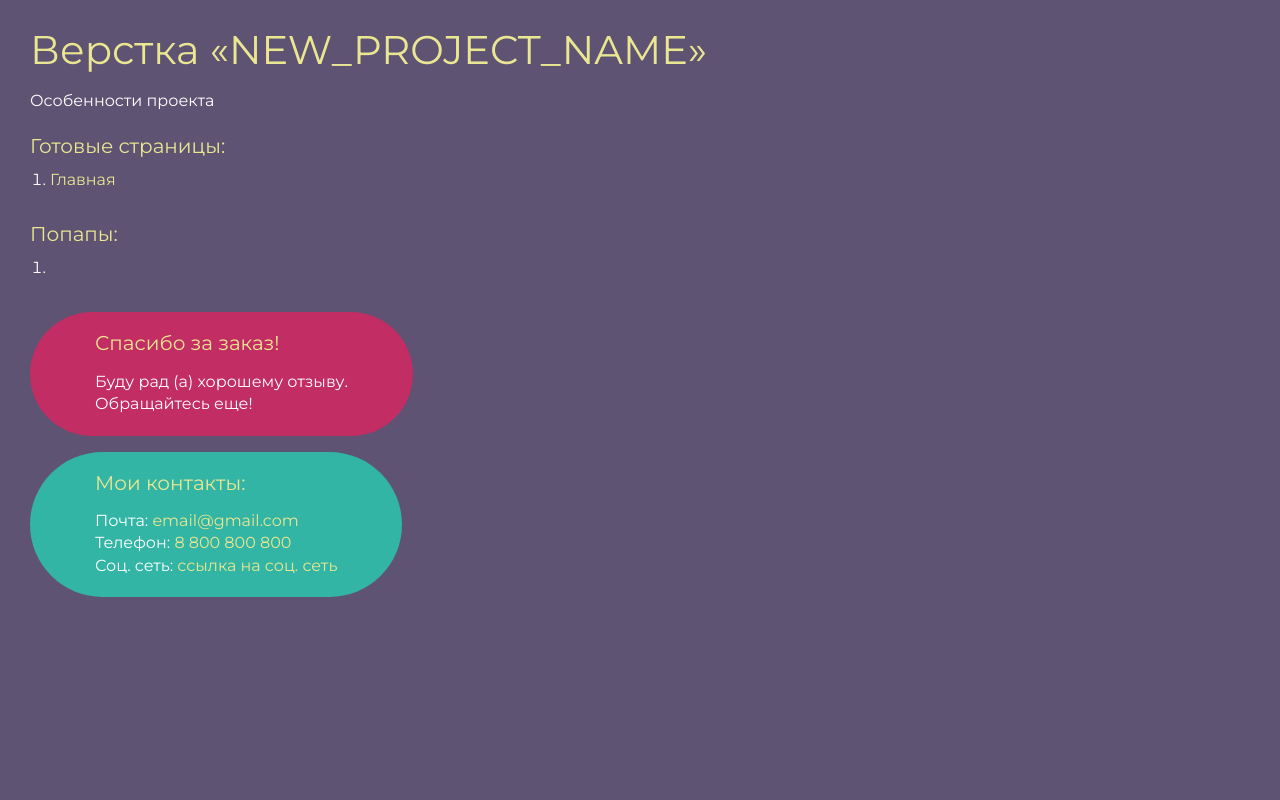
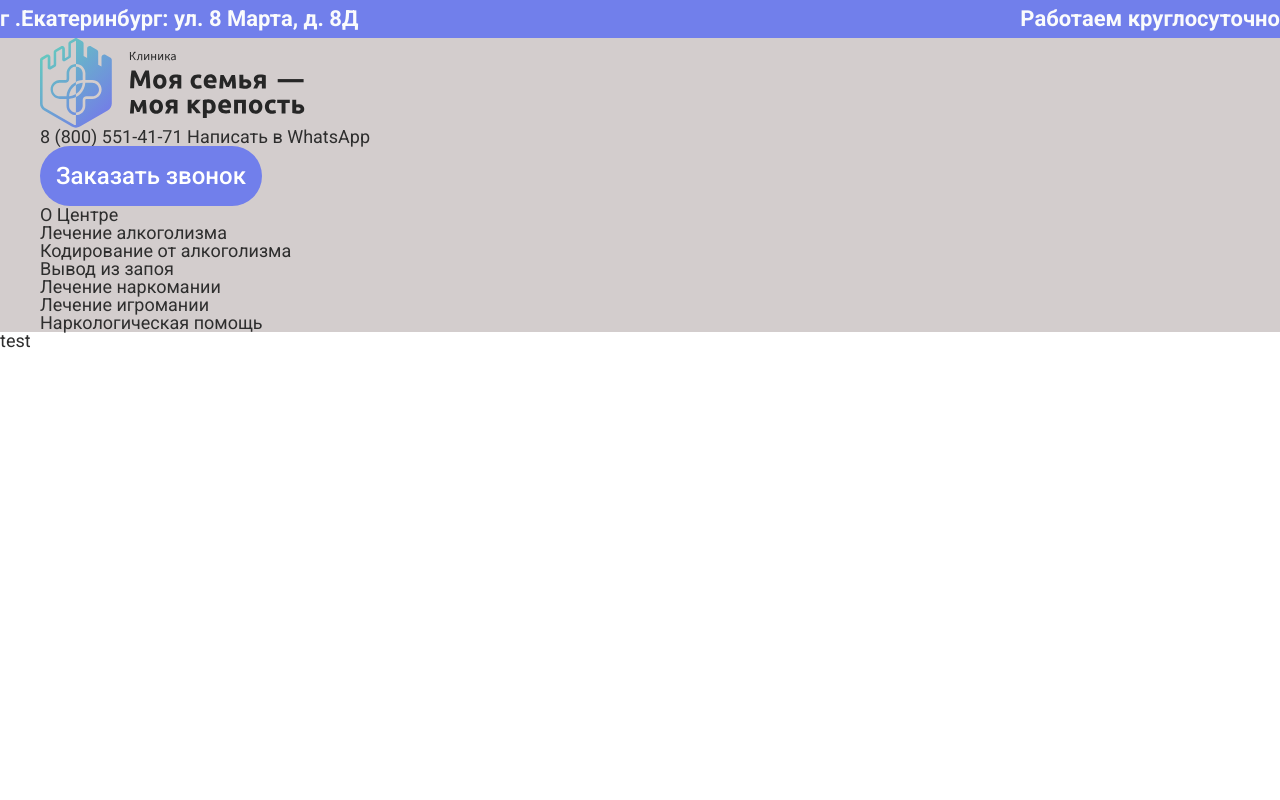
Before and after one commit to Dtulumbasov28/project_mcmk, a website built with webpack: page src/index.html in a window 1280 px wide. Built offline with nearby package versions, Linux system fonts and the light colour scheme; files whose address does not match are found by name.

Commit message:
Написал разметку для header

```diff
--- a/config/gulp-tasks/css.js
+++ b/config/gulp-tasks/css.js
@@ -1,5 +1,5 @@
 import cleanCss from 'gulp-clean-css';
-import del from "del";
+import { deleteAsync as del } from "del";
 import webpcss from 'gulp-webpcss';
 import autoprefixer from 'gulp-autoprefixer';
 import groupCssMediaQueries from 'gulp-group-css-media-queries';
--- a/config/gulp-tasks/reset.js
+++ b/config/gulp-tasks/reset.js
@@ -1,4 +1,4 @@
-import del from "del";
+import { deleteAsync as del } from "del";
 export const reset = () => {
 	return del(app.path.clean);
 }
--- a/config/gulp-tasks/zip.js
+++ b/config/gulp-tasks/zip.js
@@ -1,4 +1,4 @@
-import del from "del";
+import { deleteAsync as del } from "del";
 import zipPlugin from "gulp-zip";
 
 export const zip = () => {
--- a/src/html/_header.htm
+++ b/src/html/_header.htm
@@ -1,4 +1,46 @@
 <header class="header">
+	<div class="header__top">
+		<a class="header__location" href="#">г .Екатеринбург: ул. 8 Марта, д. 8Д</a>
+		<div class="header__schedule">Работаем круглосуточно</div>
+	</div>
 	<div class="header__container">
+		<div class="header__row-top">
+			<a class="header__logo logo" href="#">
+				<img src="@img/logo.svg" alt="#" />
+			</a>
+			<div class="header__messengers">
+				<a class="header__messengers-phone messengers-phone" href="#">8 (800) 551-41-71</a>
+				<a class="header__messengers-whatsapp messengers-whatsapp" href="#">Написать в WhatsApp</a>
+			</div>
+			<button class="header__button button"><span>Заказать звонок</span></button>
+		</div>
+		<div class="header__row-bottom">
+			<nav class="header__nav">
+				<ul class="header__list">
+					<li class="header__item">
+						<a href="#"> О Центре </a>
+					</li>
+					<li class="header__item">
+						<a href="#"> Лечение алкоголизма </a>
+					</li>
+					<li class="header__item">
+						<a href="#"> Кодирование от </a>
+						алкоголизма
+					</li>
+					<li class="header__item">
+						<a href="#"> Вывод из запоя </a>
+					</li>
+					<li class="header__item">
+						<a href="#"> Лечение наркомании </a>
+					</li>
+					<li class="header__item">
+						<a href="#"> Лечение игромании </a>
+					</li>
+					<li class="header__item">
+						<a href="#"> Наркологическая помощь </a>
+					</li>
+				</ul>
+			</nav>
+		</div>
 	</div>
 </header>
--- a/src/index.html
+++ b/src/index.html
@@ -1,150 +1,17 @@
 <!DOCTYPE html>
-<html>
-	<head>
-		<meta charset="UTF-8">
-		<meta name="viewport" content="width=device-width, initial-scale=1.0">
-		<title>Верстка «NEW_PROJECT_NAME»</title>
-	</head>
+<html lang="ru">
+	@@include('html/_head.htm',{
+	"title":"Главная"
+	})
 	<body>
-		<div class="rootpage">
-			<h1>Верстка «NEW_PROJECT_NAME»</h1>
-			<div class="rootpage__info">
-				Особенности проекта
-			</div>
-			<h2>Готовые страницы:</h2>
-			<ol class="rootpage__list">
-				<li><a target="_blank" href="home.html">Главная</a></li>
-			</ol>
-			<h2>Попапы:</h2>
-			<ol class="rootpage__list">
-				<li><a target="_blank" href="home.html#"></a></li>
-			</ol>
-			<div class="rootpage__tnx">
-				<h2>Спасибо за заказ!</h2>
-				<p>Буду рад (а) хорошему отзыву.</p>
-				<p>Обращайтесь еще!</p>
-			</div>
-			<div class="rootpage__contacts">
-				<h2>Мои контакты:</h2>
-				<p>Почта: <a href="mailto:email@gmail.com">email@gmail.com</a></p>
-				<p>Телефон: <a href="tel:8800800800">8 800 800 800</a></p>
-				<p>Соц. сеть: <a href="">ссылка на соц. сеть</a></p>
-			</div>
+		<div class="wrapper">
+			@@include('html/_header.htm',{})
+			<main class="page">
+				test
+			</main>
+			@@include('html/_footer.htm',{})
 		</div>
+		@@include('html/_popup.htm',{})
+		@@include('html/_js.htm',{})
 	</body>
-	<style>
-		@charset "UTF-8";
-		@import url("https://fonts.googleapis.com/css?family=Montserrat:regular,700&display=swap");
-		* ,*::before, *::after {
-			padding: 0px;
-			margin: 0px;
-			border: 0px;
-			box-sizing: border-box;
-		}
-		html, body {
-			height: 100%;
-			margin: 0;
-			padding: 0;
-			min-width: 320px;
-			width: 100%;
-			color: #fff;
-			background-color: #5e5373;
-		}
-		body {
-			font-family: Montserrat;
-			font-size: 100%;
-			line-height: 1;
-			font-size: 1rem;
-		}
-		a {
-			text-decoration: underline;
-			color: #ebe691
-		}
-		a:visited {
-			text-decoration: underline;
-			color: #aaa768;
-		}
-			a:hover {
-			text-decoration: none;
-		}
-		ul li {
-			list-style: none;
-		}
-		img {
-			vertical-align: top;
-		}
-		.wrapper {
-			width: 100%;
-			min-height: 100%;
-			overflow: hidden;
-		}
-		.rootpage{
-			padding: 30px;
-			display: flex;
-			flex-direction: column;
-			align-items: flex-start;
-		}
-		@media (max-width: 767px) {
-			.rootpage{
-				padding:30px 15px;
-			}
-		}
-		h1 {
-			color: #ebe691;
-			font-size: 2.5rem;
-			margin: 0px 0px 1.25rem 0px;
-		}
-		@media (max-width: 767px) {
-			h1 {
-				font-size: 1.85rem;
-				margin: 0px 0px 1.25rem 0px;
-			}
-		}
-		h2 {
-			color: #ebe691;
-			font-size: 1.25rem;
-			margin: 0px 0px 1rem 0px;
-		}
-		@media (max-width: 767px) {
-			 h2 {
-				font-size: 1.125rem;
-				margin: 0px 0px 1rem 0px;
-			}
-		}
-		.rootpage__info{
-			line-height: 140%;
-			margin: 0px 0px 1.5rem 0px;
-		}
-
-		.rootpage__list{
-			margin: 0px 0px 2.25rem 1.25rem;
-		}
-		.rootpage__list li:not(:last-child){
-			margin: 0px 0px 15px 0px;
-		}
-		.rootpage__contacts,
-		.rootpage__tnx{
-			border-radius: 200px;
-			padding: 20px 65px;
-			line-height: 140%;
-		}
-		@media (max-width: 767px){
-		.rootpage__contacts,
-		.rootpage__tnx{
-			border-radius:40px;
-			padding: 20px;
-		}
-		}
-		.rootpage__contacts{
-			background: #32b5a4;
-
-		}
-		.rootpage__contacts a{
-			color: #ebe691;
-		}
-		.rootpage__tnx{
-			background: #c22d63;
-			margin: 0px 0px 1rem 0px;
-		}
-	</style>
 </html>
--- a/src/scss/header.scss
+++ b/src/scss/header.scss
@@ -1,4 +1,58 @@
 //====================================================================================================
+
+.header {
+  background-color: #d3cdcd;
+}
+.header__top {
+	display: flex;
+	justify-content: space-between;
+	background-color: $maincolorElem;
+	font-size: 22px;
+	font-weight: 700;
+	color: #FAFBFC;
+	padding: 8px 0;
+}
+.header__location {
+}
+.header__schedule {
+}
+.header__container {
+}
+.header__row-top {
+}
+.header__logo {
+}
+.logo {
+}
+.header__messengers {
+}
+.header__messengers-phone {
+}
+.messengers-phone {
+}
+.header__messengers-whatsapp {
+}
+.messengers-whatsapp {
+}
+.header__button {
+}
+.button {
+  background-color: $maincolorElem;
+  color: #fff;
+  padding: 16px;
+  border-radius: 150px;
+  font-size: 24px;
+  font-weight: 500;
+  line-height: math.div(28 , 24);
+}
+.header__row-bottom {
+}
+.header__nav {
+}
+.header__list {
+}
+.header__item {
+}
 
 //====================================================================================================
 
--- a/src/scss/style.scss
+++ b/src/scss/style.scss
@@ -5,6 +5,8 @@
 
 // Подключение шрифтов ===========================================================================================================================================================================================================================================================================
 //&display=swap - добавить при подключении через плагин
+@import url(https://fonts.googleapis.com/css?family=Roboto:300,300italic,regular,italic,500,500italic,700,700italic&display=swap);
+
 
 // Подключить если есть локальные файлы шрифтов
 //@import "fonts/fonts";
@@ -18,11 +20,13 @@
 // ============================================================================================================================================================================================================================================================================================================================================================================================
 
 // Шрифт по умолчанию ==============================================================================================================================================================================================================================================================================
-$fontFamily: "";
-$fontSize: rem(14); // где 14(px) - размер шрифта по умолчанию из макета
+$fontFamily: "Roboto";
+$fontSize: rem(18); // где 14(px) - размер шрифта по умолчанию из макета
 
 // Основные цвета
-$mainColor: #000; // Цвет шрифта по умолчанию
+$mainColor: #2E2E2E; // Цвет шрифта по умолчанию
+$mainColorTwo: #52575C; // Цвет шрифта по умолчанию №2
+$maincolorElem: #717FEB; // Цвет элементов' по умолчанию
 
 // Настройки адаптивной сетки ===============================================================================================================================================================================================================================================================================================
 
@@ -31,7 +35,7 @@ $minWidth: 320;
 // Ширина полотна (макета)
 $maxWidth: 1920;
 // Ширина ограничивающего контейнера (0 = нет ограничения)
-$maxWidthContainer: 1170;
+$maxWidthContainer: 1200;
 // Общий отступ у контейнера
 // (30 = по 15px слева и справа, 0 = нет отступа)
 $containerPadding: 30;
```
Also changed, not shown: src/home.html (deleted, +0 -16 lines), README.txt, src/img/logo.svg (added).
